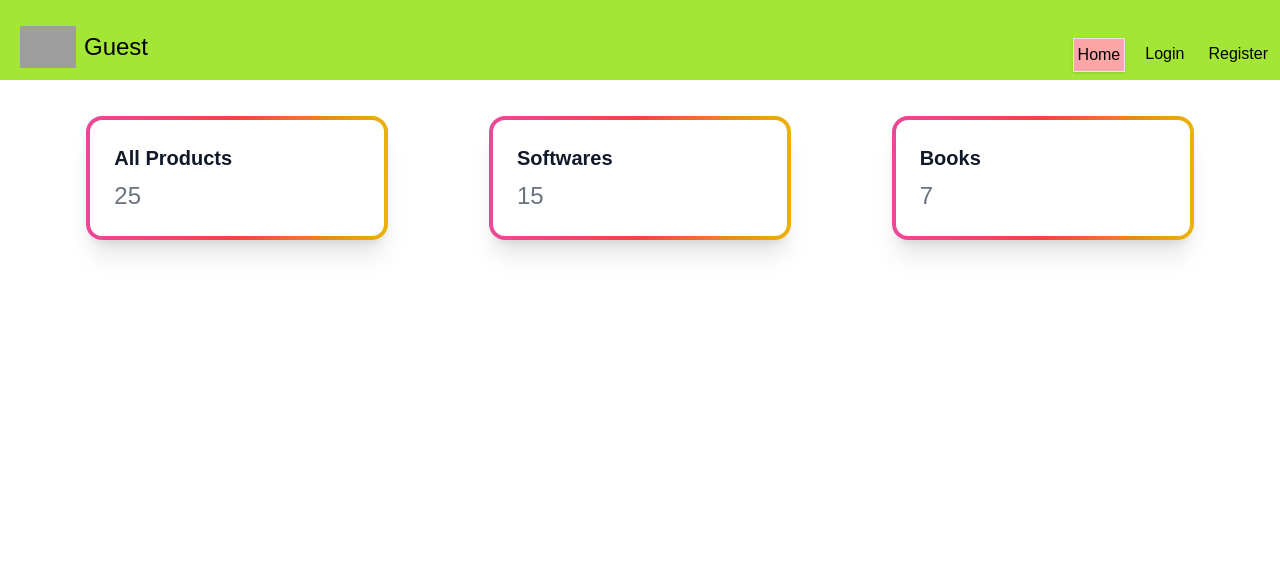
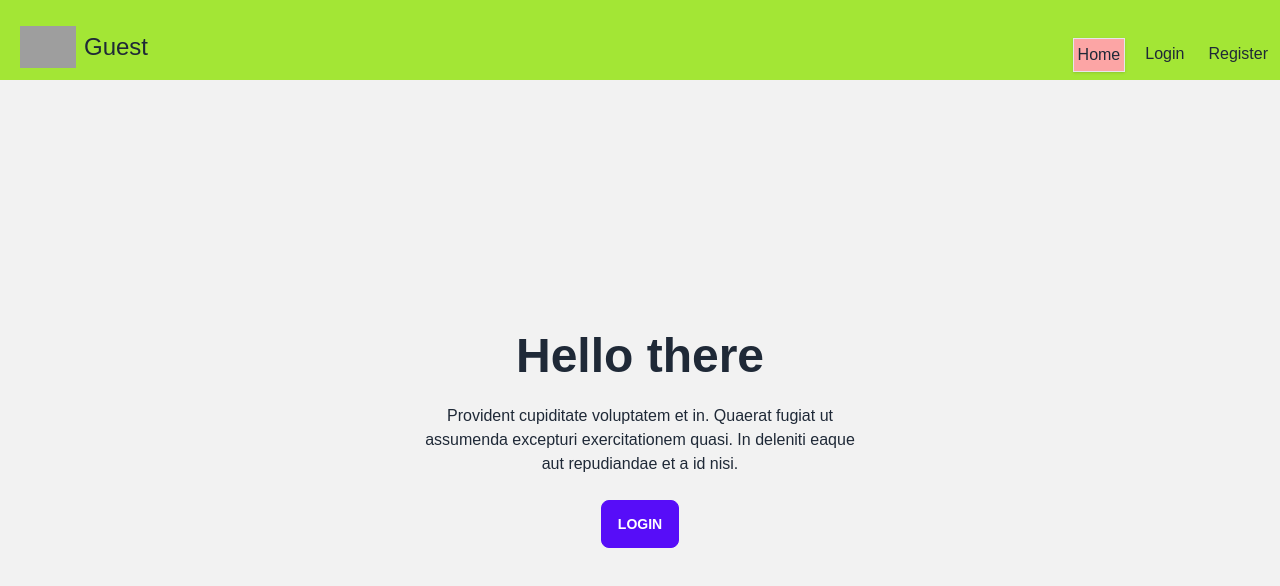
Before and after one commit to tratchapong/cc14-todolist-web, a React (Vite) app: page / in a window 1280 px wide. Shown: the top 586 px of the page. Built offline with nearby package versions, Linux system fonts and the light colour scheme; grey boxes are pictures that could not be loaded; a web font is replaced by a local one.

Commit message:
hooks:useAuth, GuestHome, daisyUI, Hero & Modal

```diff
--- a/package.json
+++ b/package.json
@@ -12,6 +12,7 @@
   "dependencies": {
     "@fortawesome/fontawesome-free": "^6.4.0",
     "axios": "^1.4.0",
+    "daisyui": "^2.51.6",
     "react": "^18.2.0",
     "react-dom": "^18.2.0",
     "react-router-dom": "^6.11.1"
--- a/src/contexts/AuthContext.jsx
+++ b/src/contexts/AuthContext.jsx
@@ -1,5 +1,5 @@
 /* eslint-disable react/prop-types */
-import {createContext, useState, useContext, useEffect} from 'react'
+import {createContext, useState, useEffect} from 'react'
 import {getMe} from '../api/todoApi'
 
 const AuthContext = createContext()
@@ -28,8 +28,5 @@ function AuthContextProvider({children}) {
   )
 }
 
-export const useAuth = () => {
-  return useContext(AuthContext)
-}
-
+export { AuthContext }
 export default AuthContextProvider
--- /dev/null
+++ b/src/hooks/useAuth.jsx
@@ -0,0 +1,6 @@
+import { useContext } from 'react';
+import { AuthContext } from '../contexts/AuthContext';
+
+export default function useAuth() {
+  return useContext(AuthContext);
+}
--- /dev/null
+++ b/src/pages/GuestHome.jsx
@@ -0,0 +1,28 @@
+// Hero from ==>  https://daisyui.com/components/hero/
+// Modal (click outside) from ==> https://daisyui.com/components/modal/#
+
+import Login from "./Login";
+
+export default function GuestHome() {
+  return (
+    <div className="hero min-h-[calc(100vh-80px)] bg-base-200">
+      <div className="hero-content text-center">
+        <div className="max-w-md">
+          <h1 className="text-5xl font-bold">Hello there</h1>
+          <p className="py-6">
+            Provident cupiditate voluptatem et in. Quaerat fugiat ut assumenda excepturi
+            exercitationem quasi. In deleniti eaque aut repudiandae et a id nisi.
+          </p>
+          <label htmlFor="my-modal-4" className="btn btn-primary">Login</label>
+        </div>
+      </div>
+
+      <input type="checkbox" id="my-modal-4" className="modal-toggle" />
+      <label htmlFor="my-modal-4" className="modal cursor-pointer">
+        <label className="modal-box relative" htmlFor="">
+          <Login />
+        </label>
+      </label>
+    </div>
+  );
+}
--- a/src/pages/Header.jsx
+++ b/src/pages/Header.jsx
@@ -1,5 +1,5 @@
 import { NavLink, useNavigate } from "react-router-dom";
-import { useAuth } from "../contexts/AuthContext";
+import useAuth  from "../hooks/useAuth";
 
 export default function Header() {
   const navigate = useNavigate();
--- a/src/pages/Login.jsx
+++ b/src/pages/Login.jsx
@@ -2,7 +2,7 @@
 import {useState} from 'react'
 import {login, getMe} from '../api/todoApi'
 import { useNavigate } from 'react-router-dom';
-import { useAuth } from '../contexts/AuthContext';
+import useAuth  from "../hooks/useAuth";
 
 function Login() {
   const navigate = useNavigate()
--- a/src/routes/Router.jsx
+++ b/src/routes/Router.jsx
@@ -1,10 +1,11 @@
 import {RouterProvider, createBrowserRouter, Outlet, Navigate } from 'react-router-dom'
-import {useAuth} from '../contexts/AuthContext'
+import useAuth from "../hooks/useAuth";
 // import NotFound from '../pages/NotFound'
 import Header from '../pages/Header'
 import Home from '../pages/Home'
 import Login from '../pages/Login'
 import Register from '../pages/Register'
+import GuestHome from '../pages/GuestHome';
 
 
 export default function Router() {
@@ -21,7 +22,7 @@ export default function Router() {
       children : [
         {
           index: true,
-          element: <Home />
+          element: !user ? <GuestHome /> : <Home />
         },
         {
           path: "login",
--- a/tailwind.config.js
+++ b/tailwind.config.js
@@ -1,3 +1,4 @@
+/* eslint-disable no-undef */
 /** @type {import('tailwindcss').Config} */
 export default {
   content: [
@@ -11,5 +12,7 @@ export default {
       },
     },
   },
-  plugins: [],
+  plugins: [
+    require("daisyui")
+  ],
 }
```
Also changed, not shown: 1 other file (tests, documents, lock files or other folders).
